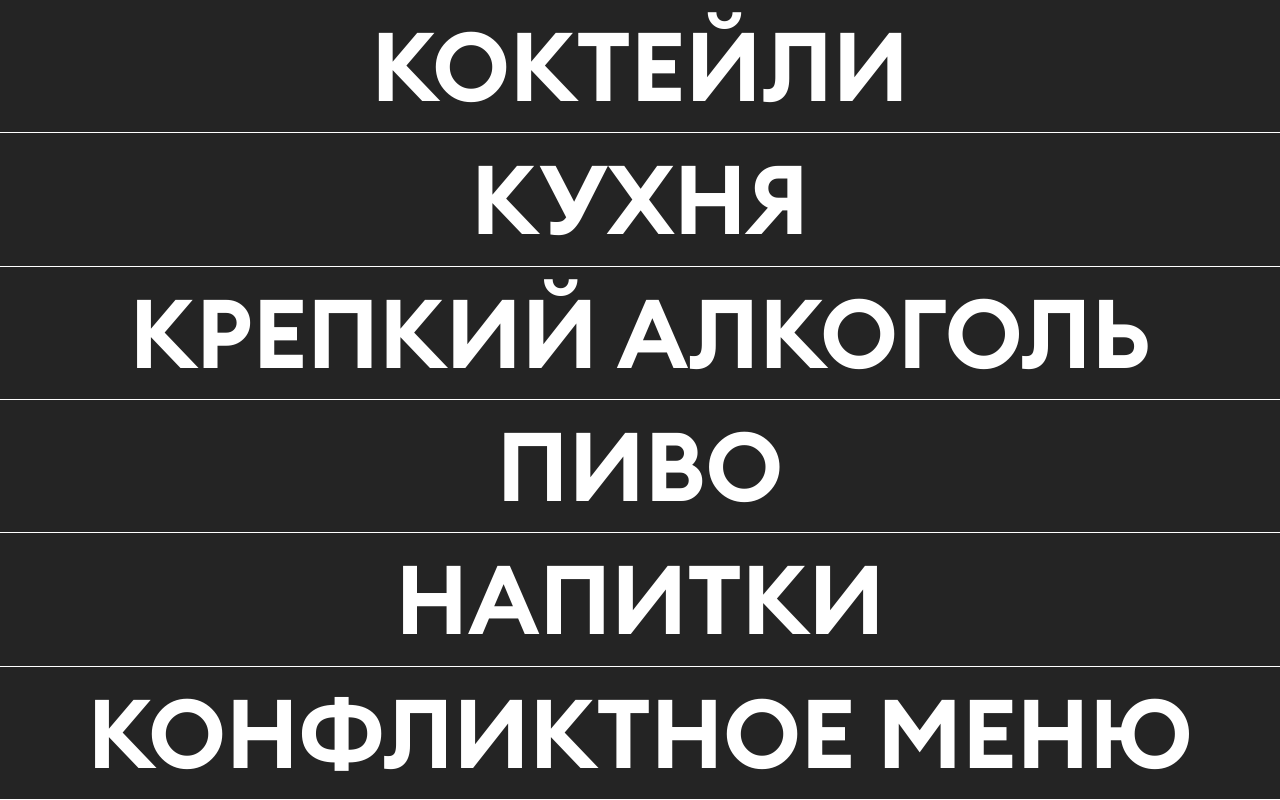
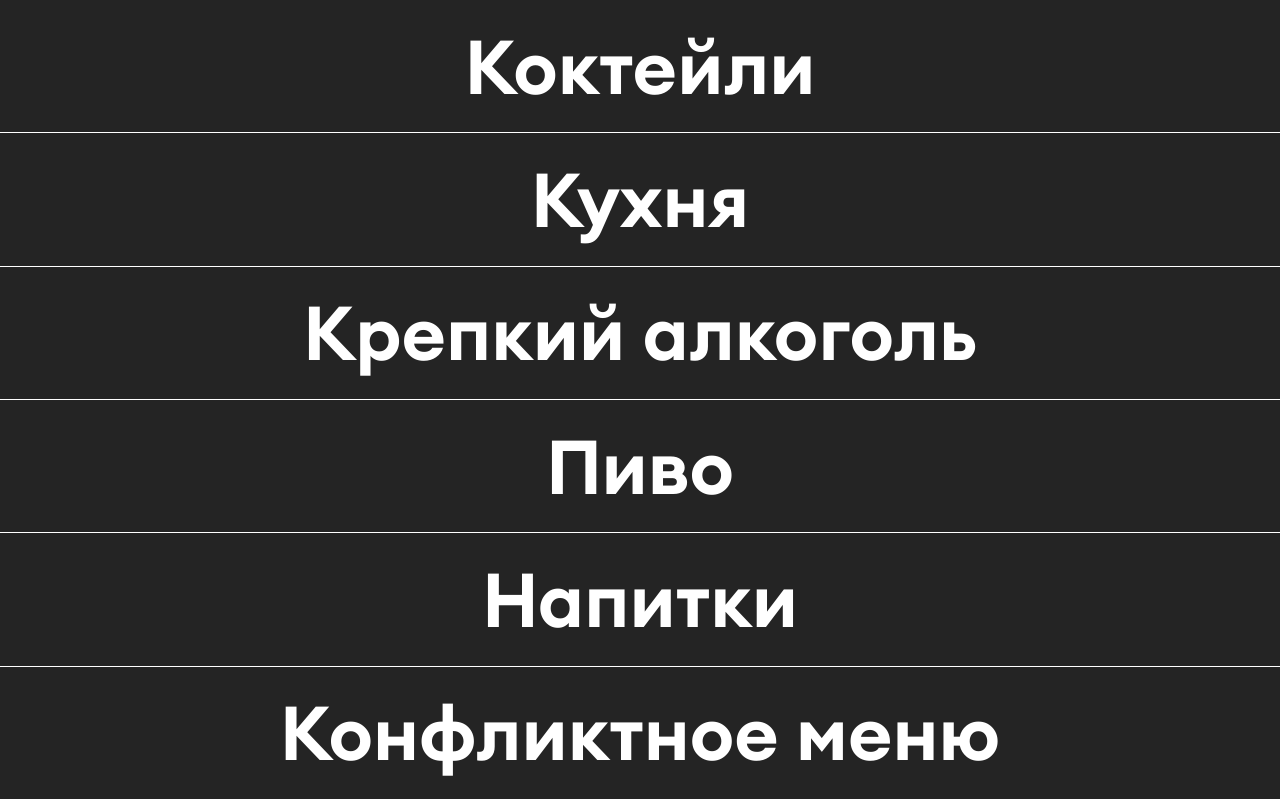
Before and after one commit to svoiplace/svoiplace-menu, a plain HTML site: page index.html in a window 1280 px wide. Drawn offline with Linux system fonts and the light colour scheme.

Commit message:
dkfjkldf

```diff
--- a/css/components.css
+++ b/css/components.css
@@ -134,8 +134,7 @@
 .home-btn {
   background-color: #242424;
   display: flex;
-  font-size: 6rem;
-  text-transform: uppercase;
+  font-size: 4.7rem;
   justify-content: center;
     align-items: center;
   font-family: Euclid SemiBold;
--- a/index.html
+++ b/index.html
@@ -3,7 +3,7 @@
   <head>
     <meta charset="utf-8">
     <title>СВОИ | МЕНЮ</title>
-    <link rel="stylesheet" href="css/components.css?v=10">
+    <link rel="stylesheet" href="css/components.css?v=11">
     <link rel="stylesheet" href="css/master.css?v=10">
   </head>
   <body>
```
